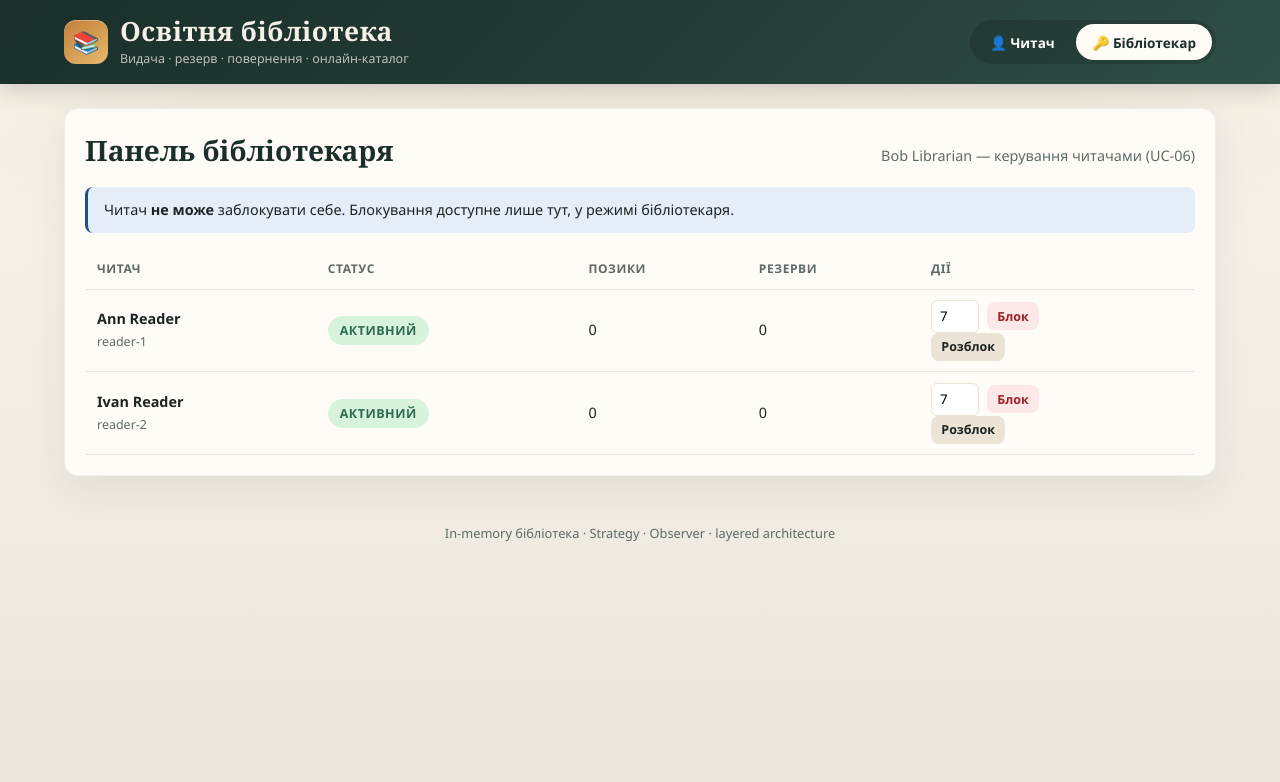
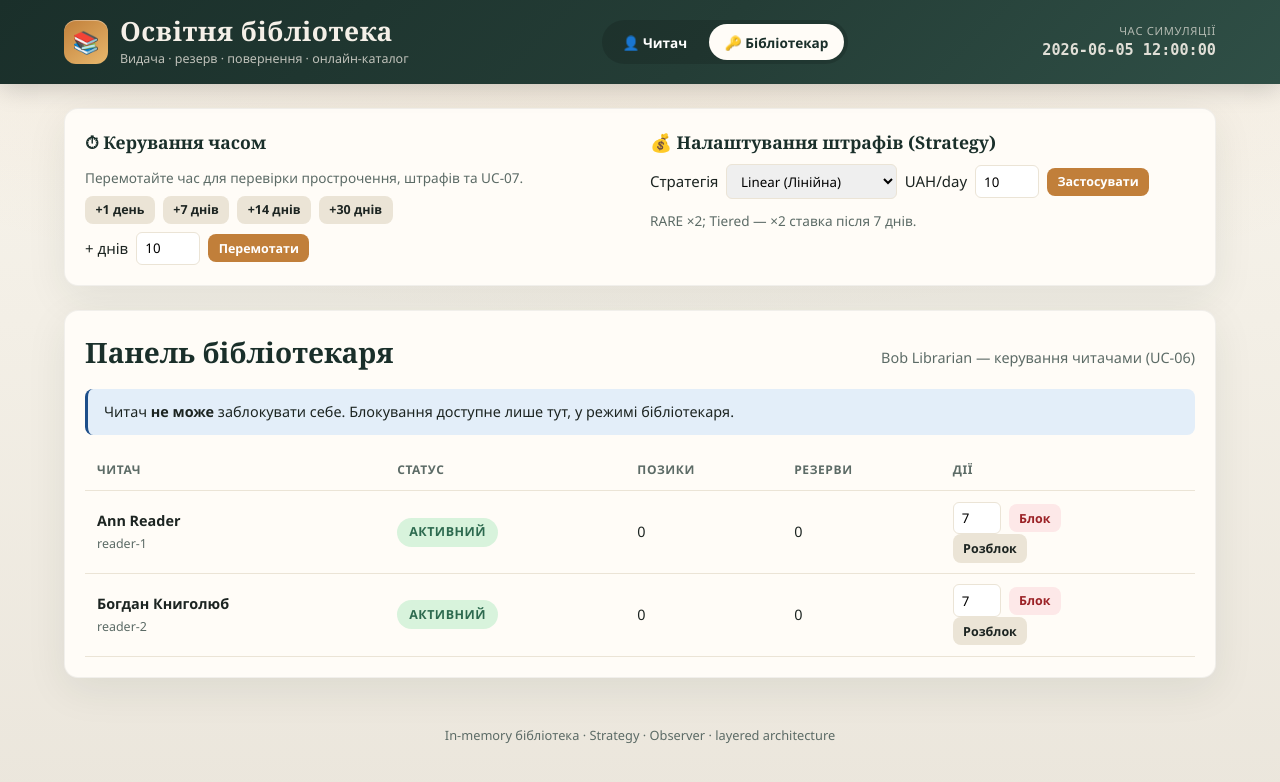
Before and after one commit to nststl/project_analyz_refacor, a Flask app: page /?mode=librarian&reader_id=reader-1 in a window 1280 px wide. Shown: the top 782 px of the page. Run offline with Flask 3, Linux system fonts and the light colour scheme; parts of the project's set-up code (start-up, migrations or seed data) failed here and were passed over; some libraries are stand-ins or nearby versions.

Commit message:
feat: web simulator — time travel, penalty strategy, loan limit, autoblock
Add SimulatedClock, overdue fines display, UC-07 enforcement on time advance,
Strategy picker in UI, max 2 concurrent loans, event log, and librarian penalty badge.

Co-authored-by: Cursor <cursoragent@cursor.com>

```diff
--- a/src/web/routes.py
+++ b/src/web/routes.py
@@ -4,6 +4,7 @@ from datetime import timedelta
 
 from flask import Flask, flash, redirect, render_template, request
 
+from services.exceptions import DomainError
 from utils.time_utils import calendar_overdue_days
 from web.context import LibraryContext
 from web.index_data import (
@@ -15,13 +16,16 @@ from web.index_data import (
 )
 from web.route_helpers import RouteHelpers
 from web.security import (
+    clamp_advance_days,
     clamp_block_days,
     pick_book_id,
     pick_mode,
+    pick_penalty_kind,
     pick_reader_id,
     safe_error_message,
     sanitize_search_query,
 )
+from web.simulation import advance_simulation_days, apply_penalty_strategy, log_event, parse_penalty_rate
 
 
 def register_routes(app: Flask, ctx: LibraryContext) -> None:
@@ -45,8 +49,17 @@ def register_routes(app: Flask, ctx: LibraryContext) -> None:
     def borrow():
         rid, mode = h.form_reader_id(), h.form_mode()
         bid = pick_book_id(request.form.get("book_id", ""), book_ids(ctx))
+
+        def _borrow() -> None:
+            loan = ctx.loan_service.borrow(rid, bid)
+            title = ctx.books.get_by_id(bid)
+            log_event(
+                ctx,
+                f"UC-01 {rid} взяв «{title.title if title else bid}» (до {loan.due_at.date()})",
+            )
+
         return h.run_action(
-            lambda: ctx.loan_service.borrow(rid, bid),
+            _borrow,
             "Книгу видано. Перевірте розділ «Мої позики».",
             rid,
             mode,
@@ -64,6 +77,15 @@ def register_routes(app: Flask, ctx: LibraryContext) -> None:
                 ctx.auto_blocking.maybe_suspend_reader(
                     loan.user_id, overdue, loan.penalty_amount, ctx.clock.now()
                 )
+                log_event(
+                    ctx,
+                    f"UC-03 Повернення з штрафом {loan.penalty_amount} грн (+{overdue} дн.)",
+                )
+            else:
+                log_event(ctx, "UC-02 Повернення вчасно, штраф 0 грн")
+            if ctx.observer.notifications:
+                last = ctx.observer.notifications[-1]
+                log_event(ctx, f"UC-05 Observer: книга {last[0]} доступна для {last[1]}")
 
         return h.run_action(_return, "Книгу повернено.", rid, mode)
 
@@ -71,23 +93,49 @@ def register_routes(app: Flask, ctx: LibraryContext) -> None:
     def reserve():
         rid, mode = h.form_reader_id(), h.form_mode()
         bid = pick_book_id(request.form.get("book_id", ""), book_ids(ctx))
-        return h.run_action(
-            lambda: ctx.reservation_service.enqueue(rid, bid),
-            "Додано до черги резерву.",
-            rid,
-            mode,
-        )
+
+        def _reserve() -> None:
+            ctx.reservation_service.enqueue(rid, bid)
+            log_event(ctx, f"UC-04 Резерв: {rid} → {bid}")
+
+        return h.run_action(_reserve, "Додано до черги резерву.", rid, mode)
 
     @app.post("/cancel-reservation")
     def cancel_reservation():
         rid, mode = h.form_reader_id(), h.form_mode()
         res_id = request.form.get("reservation_id", "")
-        return h.run_action(
-            lambda: ctx.reservation_service.cancel(rid, res_id),
-            "Резерв скасовано.",
-            rid,
-            mode,
-        )
+
+        def _cancel() -> None:
+            ctx.reservation_service.cancel(rid, res_id)
+            log_event(ctx, f"Скасовано резерв {res_id}")
+
+        return h.run_action(_cancel, "Резерв скасовано.", rid, mode)
+
+    @app.post("/advance-time")
+    def advance_time():
+        rid, mode = h.form_reader_id(), h.form_mode()
+        days = clamp_advance_days(request.form.get("days", "1"))
+        try:
+            blocked = advance_simulation_days(ctx, days)
+            if blocked:
+                flash(
+                    f"Час +{days} дн. Автоблокування (UC-07): {len(blocked)} читач(ів).",
+                    "success",
+                )
+            else:
+                flash(f"Час симуляції переведено вперед на {days} дн.", "success")
+        except (ValueError, RuntimeError):
+            flash("Помилка операції.", "error")
+        return h.redirect_back(rid, mode)
+
+    @app.post("/set-penalty-strategy")
+    def set_penalty_strategy_route():
+        rid, mode = h.form_reader_id(), h.form_mode()
+        kind = pick_penalty_kind(request.form.get("strategy", "linear"))
+        rate = parse_penalty_rate(request.form.get("rate", "10"))
+        label = apply_penalty_strategy(ctx, kind, rate)
+        flash(f"Стратегія штрафів: {label}", "success")
+        return h.redirect_back(rid, mode)
 
     @app.post("/block")
     def block_reader():
@@ -102,6 +150,7 @@ def register_routes(app: Flask, ctx: LibraryContext) -> None:
         try:
             until = ctx.clock.now() + timedelta(days=days)
             ctx.admin_service.block_reader_until(LIBRARIAN_ID, target_id, until)
+            log_event(ctx, f"UC-06 Блокування {target_id} на {days} дн.")
             flash("Читача заблоковано.", "success")
         except DomainError as exc:
             flash(safe_error_message(exc), "error")
@@ -116,8 +165,13 @@ def register_routes(app: Flask, ctx: LibraryContext) -> None:
             reader_ids(ctx),
             default_reader_id(ctx),
         )
+
+        def _unblock() -> None:
+            ctx.admin_service.unblock_reader(LIBRARIAN_ID, target_id)
+            log_event(ctx, f"UC-06 Розблокування {target_id}")
+
         return h.run_action(
-            lambda: ctx.admin_service.unblock_reader(LIBRARIAN_ID, target_id),
+            _unblock,
             "Читача розблоковано.",
             h.form_reader_id(),
             "librarian",
--- a/src/web/static/css/style.css
+++ b/src/web/static/css/style.css
@@ -526,6 +526,10 @@ img {
   background: linear-gradient(145deg, #2d6a4f 0%, #40916c 50%, #95d5b2 100%);
 }
 
+.book-cover.rare {
+  background: linear-gradient(145deg, #7b2cbf 0%, #9d4edd 50%, #e0aaff 100%);
+}
+
 .book-cover.reference {
   background: linear-gradient(145deg, #1d3557 0%, #457b9d 50%, #a8dadc 100%);
 }
@@ -727,3 +731,122 @@ input[type="number"] {
   font-size: 0.8rem;
   color: var(--muted);
 }
+
+.sim-clock {
+  text-align: right;
+  font-size: 0.78rem;
+  opacity: 0.9;
+}
+
+.sim-clock-label {
+  display: block;
+  opacity: 0.75;
+  font-size: 0.7rem;
+  text-transform: uppercase;
+  letter-spacing: 0.06em;
+}
+
+.sim-clock strong {
+  font-family: ui-monospace, monospace;
+  font-size: 0.95rem;
+}
+
+.sim-bar-grid {
+  display: grid;
+  grid-template-columns: 1fr 1fr;
+  gap: 1.25rem;
+}
+
+@media (max-width: 768px) {
+  .sim-bar-grid {
+    grid-template-columns: 1fr;
+  }
+}
+
+.sim-block h2 {
+  margin: 0 0 0.5rem;
+  font-family: var(--font-display);
+  font-size: 1.1rem;
+}
+
+.time-buttons,
+.time-custom,
+.strategy-form {
+  display: flex;
+  flex-wrap: wrap;
+  gap: 0.5rem;
+  align-items: center;
+  margin-top: 0.5rem;
+}
+
+.strategy-form select {
+  padding: 0.4rem 0.6rem;
+  border: 1px solid var(--surface-2);
+  border-radius: 6px;
+  font-family: inherit;
+}
+
+.loan-item-overdue {
+  border: 1px solid rgba(155, 34, 38, 0.25);
+  background: var(--err-bg);
+}
+
+.loan-status {
+  display: block;
+  font-size: 0.72rem;
+  font-weight: 800;
+  letter-spacing: 0.04em;
+  margin: 0.15rem 0;
+}
+
+.loan-status-overdue {
+  color: var(--err);
+}
+
+.loan-status-active {
+  color: var(--ok);
+}
+
+.loan-status-due_today {
+  color: var(--accent);
+}
+
+.loan-side {
+  display: flex;
+  flex-direction: column;
+  align-items: flex-end;
+  gap: 0.5rem;
+}
+
+.event-log {
+  margin-top: 0;
+}
+
+.event-list {
+  list-style: none;
+  margin: 0;
+  padding: 0;
+  max-height: 220px;
+  overflow-y: auto;
+  font-family: ui-monospace, monospace;
+  font-size: 0.78rem;
+  background: var(--bg-deep);
+  color: #c8e6d0;
+  border-radius: 10px;
+  padding: 0.75rem 1rem;
+}
+
+.event-list li {
+  padding: 0.25rem 0;
+  border-bottom: 1px solid rgba(255, 255, 255, 0.06);
+}
+
+.event-list li:last-child {
+  border-bottom: none;
+}
+
+.librarian-penalty {
+  display: block;
+  margin-top: 0.35rem;
+  width: fit-content;
+}
--- a/src/web/templates/index.html
+++ b/src/web/templates/index.html
@@ -19,6 +19,10 @@
       <a href="{{ url_for('index', mode='librarian', reader_id=reader_id) }}"
          class="role-tab{% if mode == 'librarian' %} active{% endif %}">🔑 Бібліотекар</a>
     </nav>
+    <div class="sim-clock" aria-live="polite">
+      <span class="sim-clock-label">Час симуляції</span>
+      <strong>{{ sim_time }}</strong>
+    </div>
     {% if mode == 'reader' %}
     <form class="reader-switch" method="get" action="/">
       <input type="hidden" name="mode" value="reader">
@@ -44,6 +48,49 @@
       </div>
     {% endif %}
   {% endwith %}
+
+  <section class="panel sim-bar full-width">
+    <div class="sim-bar-grid">
+      <div class="sim-block">
+        <h2>⏱ Керування часом</h2>
+        <p class="hint-text">Перемотайте час для перевірки прострочення, штрафів та UC-07.</p>
+        <form method="post" action="/advance-time" class="time-buttons">
+          {{ csrf_field() }}
+          <input type="hidden" name="mode" value="{{ mode }}">
+          <input type="hidden" name="reader_id" value="{{ reader_id }}">
+          <button type="submit" name="days" value="1" class="btn btn-secondary btn-sm">+1 день</button>
+          <button type="submit" name="days" value="7" class="btn btn-secondary btn-sm">+7 днів</button>
+          <button type="submit" name="days" value="14" class="btn btn-secondary btn-sm">+14 днів</button>
+          <button type="submit" name="days" value="30" class="btn btn-secondary btn-sm">+30 днів</button>
+        </form>
+        <form method="post" action="/advance-time" class="time-custom">
+          {{ csrf_field() }}
+          <input type="hidden" name="mode" value="{{ mode }}">
+          <input type="hidden" name="reader_id" value="{{ reader_id }}">
+          <label for="custom_days">+ днів</label>
+          <input id="custom_days" type="number" name="days" value="10" min="1" max="365">
+          <button type="submit" class="btn btn-primary btn-sm">Перемотати</button>
+        </form>
+      </div>
+      <div class="sim-block">
+        <h2>💰 Налаштування штрафів (Strategy)</h2>
+        <form method="post" action="/set-penalty-strategy" class="strategy-form">
+          {{ csrf_field() }}
+          <input type="hidden" name="mode" value="{{ mode }}">
+          <input type="hidden" name="reader_id" value="{{ reader_id }}">
+          <label for="strategy">Стратегія</label>
+          <select id="strategy" name="strategy">
+            <option value="linear" {% if penalty_kind == 'linear' %}selected{% endif %}>Linear (Лінійна)</option>
+            <option value="tiered" {% if penalty_kind == 'tiered' %}selected{% endif %}>Tiered (Ступінчаста)</option>
+          </select>
+          <label for="rate">UAH/day</label>
+          <input id="rate" type="number" name="rate" value="{{ penalty_rate }}" min="1" max="1000" step="1">
+          <button type="submit" class="btn btn-primary btn-sm">Застосувати</button>
+        </form>
+        <p class="hint-text">RARE ×2; Tiered — ×2 ставка після 7 днів.</p>
+      </div>
+    </div>
+  </section>
 
   {% if mode == 'librarian' %}
   <div class="main-content full-width">
@@ -72,6 +119,9 @@
               <td>
                 {% if row.blocked %}
                   <span class="status-pill blocked">Заблоковано</span>
+                  {% if row.estimated_penalty > 0 %}
+                    <span class="penalty-badge has-penalty librarian-penalty">Штраф: {{ row.estimated_penalty }} грн</span>
+                  {% endif %}
                 {% else %}
                   <span class="status-pill ok">Активний</span>
                 {% endif %}
@@ -128,10 +178,10 @@
           <span class="status-pill ok">✓ Активний читач</span>
         {% endif %}
         <div class="stats-grid">
-          <div class="stat"><strong>{{ active_loans|length }}</strong><span>Позики</span></div>
-          <div class="stat"><strong>{{ reader.max_concurrent_loans }}</strong><span>Ліміт</span></div>
+          <div class="stat"><strong>{{ active_loans|length }} / {{ reader.max_concurrent_loans }}</strong><span>Позики</span></div>
           <div class="stat"><strong>{{ my_reservations }}</strong><span>Резерви</span></div>
           <div class="stat"><strong>{{ books_available }}</strong><span>Доступно</span></div>
+          <div class="stat"><strong>{{ penalty_kind }}</strong><span>Strategy</span></div>
         </div>
       {% endif %}
     </section>
@@ -204,7 +254,7 @@
                   <input type="hidden" name="reader_id" value="{{ reader_id }}">
                   <input type="hidden" name="book_id" value="{{ book.id }}">
                   <button type="submit" class="btn btn-primary btn-sm"
-                    {% if book.available_copies == 0 or blocked or book.category.name == 'REFERENCE' %}disabled{% endif %}>Взяти</button>
+                    {% if book.available_copies == 0 or blocked or book.category.name == 'REFERENCE' or active_loans|length >= reader.max_concurrent_loans %}disabled{% endif %}>Взяти</button>
                 </form>
                 <form method="post" action="/reserve">
                   {{ csrf_field() }}
@@ -224,22 +274,28 @@
     </section>
 
     <section class="panel">
-      <div class="section-head"><h2>Мої позики</h2><p>UC-01 / UC-02 / UC-03</p></div>
-      {% if active_loans %}
+      <div class="section-head"><h2>Мої позики</h2><p>UC-01 / UC-02 / UC-03 · ліміт {{ reader.max_concurrent_loans if reader else 2 }}</p></div>
+      {% if active_loan_rows %}
         <div class="loans-list">
-          {% for loan in active_loans %}
-            <div class="loan-item">
+          {% for row in active_loan_rows %}
+            <div class="loan-item loan-item-{{ row.status }}">
               <div class="loan-info">
-                <strong>{{ book_titles.get(loan.book_id, loan.book_id) }}</strong>
-                <span>Повернути до {{ loan.due_at.strftime('%d.%m.%Y') }}</span>
+                <strong>{{ book_titles.get(row.loan.book_id, row.loan.book_id) }}</strong>
+                <span class="loan-status loan-status-{{ row.status }}">{{ row.status_label }}</span>
+                <span>Дедлайн: {{ row.loan.due_at.strftime('%d.%m.%Y') }}</span>
               </div>
+              <div class="loan-side">
+                <span class="penalty-badge{% if row.estimated_penalty > 0 %} has-penalty{% endif %}">
+                  Штраф: {{ row.estimated_penalty }} грн
+                </span>
                 <form method="post" action="/return">
                   {{ csrf_field() }}
                   <input type="hidden" name="mode" value="reader">
                   <input type="hidden" name="reader_id" value="{{ reader_id }}">
-                <input type="hidden" name="loan_id" value="{{ loan.id }}">
+                  <input type="hidden" name="loan_id" value="{{ row.loan.id }}">
                   <button type="submit" class="btn btn-primary btn-sm">Повернути</button>
                 </form>
+              </div>
             </div>
           {% endfor %}
         </div>
@@ -267,6 +323,21 @@
     </section>
     {% endif %}
   </div>
+
+  {% endif %}
+
+  {% if event_log %}
+  <section class="panel event-log full-width">
+    <div class="section-head">
+      <h2>Логи подій (Observer &amp; Events)</h2>
+      <p>Останні дії симуляції</p>
+    </div>
+    <ul class="event-list">
+      {% for entry in event_log %}
+        <li>{{ entry }}</li>
+      {% endfor %}
+    </ul>
+  </section>
   {% endif %}
 </div>
 
```
Also changed, not shown: src/services/auto_blocking.py (+31 -2 lines), src/services/loan_service.py (+37 -0 lines), src/web/context.py (+17 -10 lines), src/web/index_data.py (+10 -0 lines), src/web/security.py (+12 -0 lines), src/web/simulation.py (added, +90 -0 lines), tests/test_web.py (+51 -3 lines), src/storage/in_memory.py, src/storage/protocols.py. Lines whose indentation alone changed are shown as unchanged.
